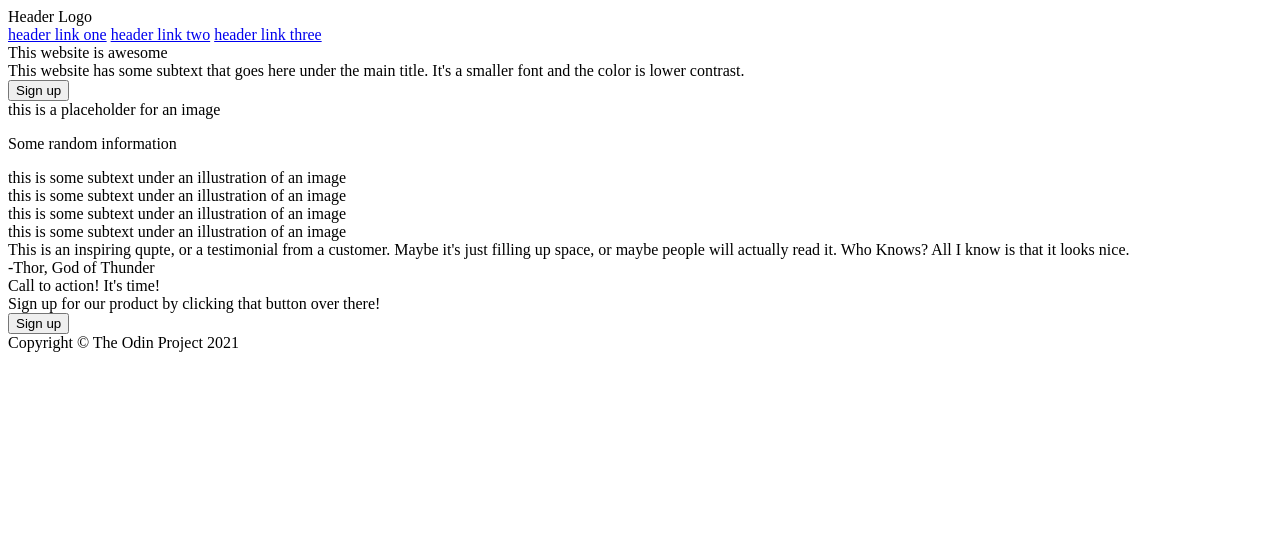
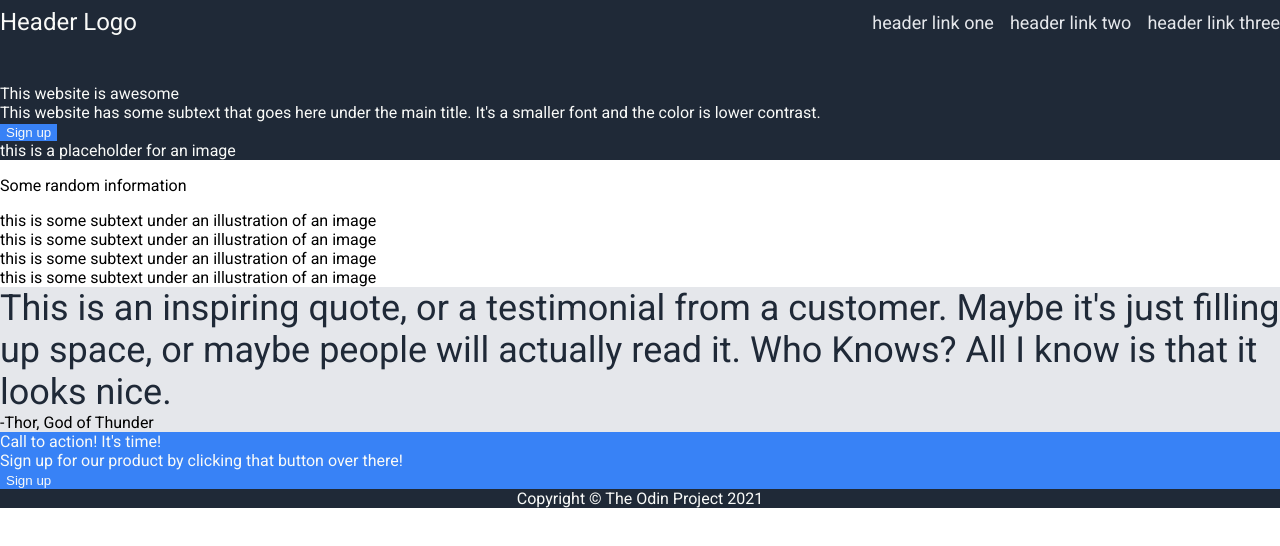
Before and after one commit to rmcclintick/Landing-Page, a plain HTML site: page index.html in a window 1280 px wide. Drawn offline with Linux system fonts and the light colour scheme.

Commit message:
Header partially styled

```diff
--- a/index.html
+++ b/index.html
@@ -4,25 +4,29 @@
         <meta charset="UTF-8">
         <meta http-equiv="X-UA-Compatible" content="IE=edge">
         <meta name="viewport" content="width=device-width, initial-scale=1.0">
-        <title>Document</title>
+        <title>Landing Page</title>
+        <link rel="stylesheet" href="styles.css">
     </head>
     <body>
         <div class="header">
-            <div>Header Logo</div>
-            <a href="google.com">header link one</a>
-            <a href="google.com">header link two</a>
-            <a href="google.com">header link three</a>
+            <div class="header-logo">Header Logo</div>
+            <div class="header-links">
+                <a href="google.com">header link one</a>
+                <a href="google.com">header link two</a>
+                <a href="google.com">header link three</a>
+            </div>
+
         </div>
 
         <div class="hero-field">
-            <div>This website is awesome</div>
-            <div>This website has some subtext that goes here under the main title. It's a smaller font and the color is lower contrast.</div>
+            <div class="hero-main">This website is awesome</div>
+            <div class="hero-secondary">This website has some subtext that goes here under the main title. It's a smaller font and the color is lower contrast.</div>
             <button>Sign up</button>
             <div>this is a placeholder for an image</div>
         </div>
 
-        <div>
-            <p>Some random information</p>
+        <div class="info">
+            <p class="info-header">Some random information</p>
             <div>
                 <div class="picture"></div>
                 <div>this is some subtext under an illustration of an image</div>
@@ -42,11 +46,11 @@
         </div>
 
         <div class="quote">
-            <div>This is an inspiring qupte, or a testimonial from a customer. Maybe it's just filling up space, or maybe people will actually read it. Who Knows? All I know is that it looks nice.</div>
+            <div class="quote-text">This is an inspiring quote, or a testimonial from a customer. Maybe it's just filling up space, or maybe people will actually read it. Who Knows? All I know is that it looks nice.</div>
             <div>-Thor, God of Thunder</div>
         </div>
 
-        <div>
+        <div class="action">
             <div>Call to action! It's time!</div>
             <div>Sign up for our product by clicking that button over there!</div>
             <button>Sign up</button>
--- /dev/null
+++ b/styles.css
@@ -0,0 +1,65 @@
+@import url('https://fonts.googleapis.com/css?family=Roboto');
+
+body {
+    font-family: Roboto;
+    margin: 0;
+}
+.header {
+    display: flex;
+    background-color: #1F2937;
+    justify-content: space-between;
+    padding-bottom: 48px;
+    padding-top: 8px;
+    align-items: center;
+}
+
+.header-logo {
+    font-size: 24px;
+    color: #F9FAF8;
+}
+
+.header-links {
+    display: flex;
+    gap: 16px;
+    color: #E5E7EB;
+    font-size: 18px;
+}
+
+a {
+    text-decoration: none;
+    font-size: 18px;
+    color: #E5E7EB;
+}
+
+.hero-field {
+    background-color: #1F2937;
+    color:#F9FAF8;
+}
+
+.quote {
+    background-color: #E5E7EB;
+}
+
+.quote-text {
+    font-size: 36px;
+    font-weight: italic;
+    color:#1F2937
+}
+
+.action {
+    background-color: #3882F6;
+    color:#F9FAF8;
+}
+
+button {
+    background-color: #3882F6;
+    color: #F9FAF8;
+    border: #F9FAF8;
+
+}
+
+.footer {
+    background-color: #1F2937;
+    color:#F9FAF8;
+    text-align: center;
+}
```
